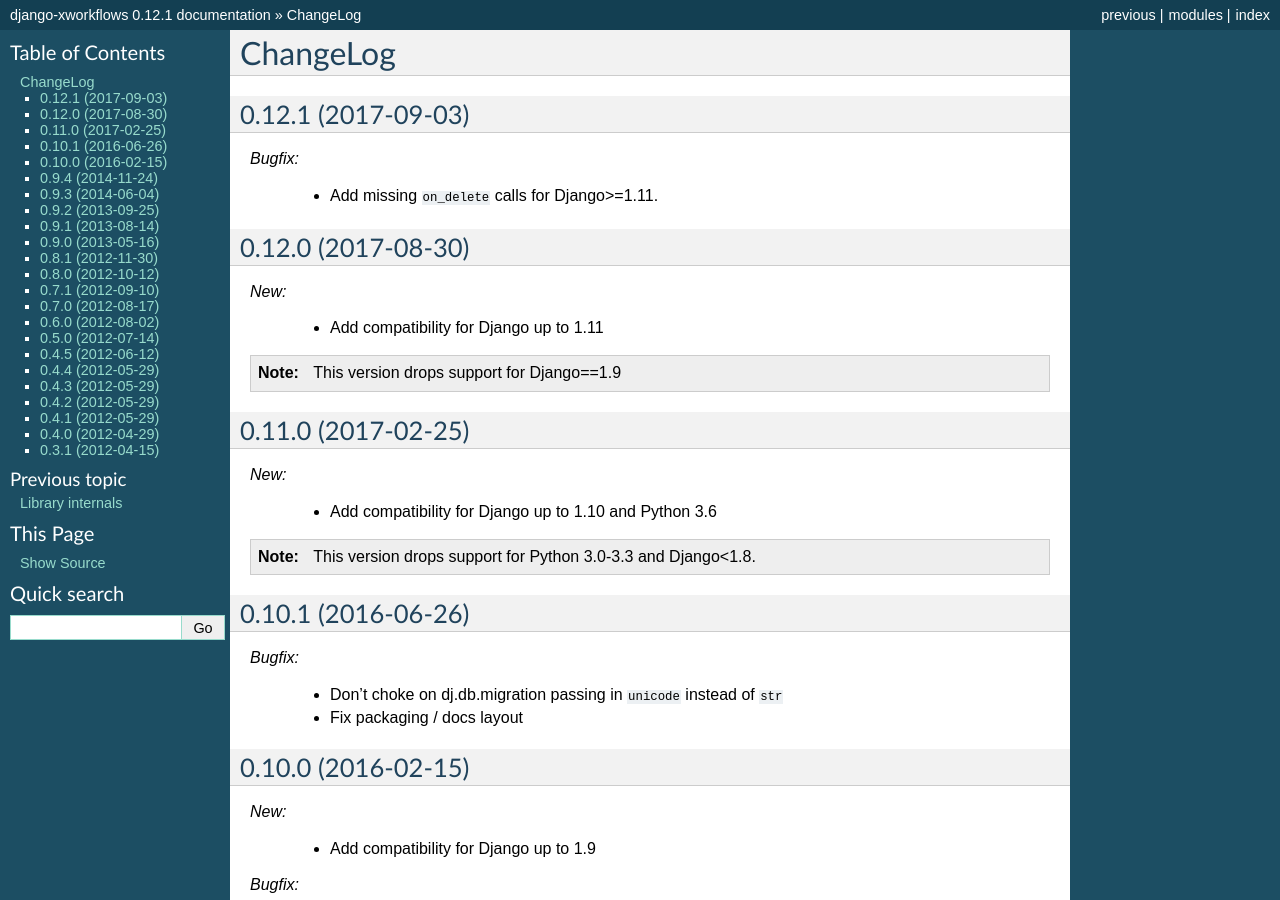
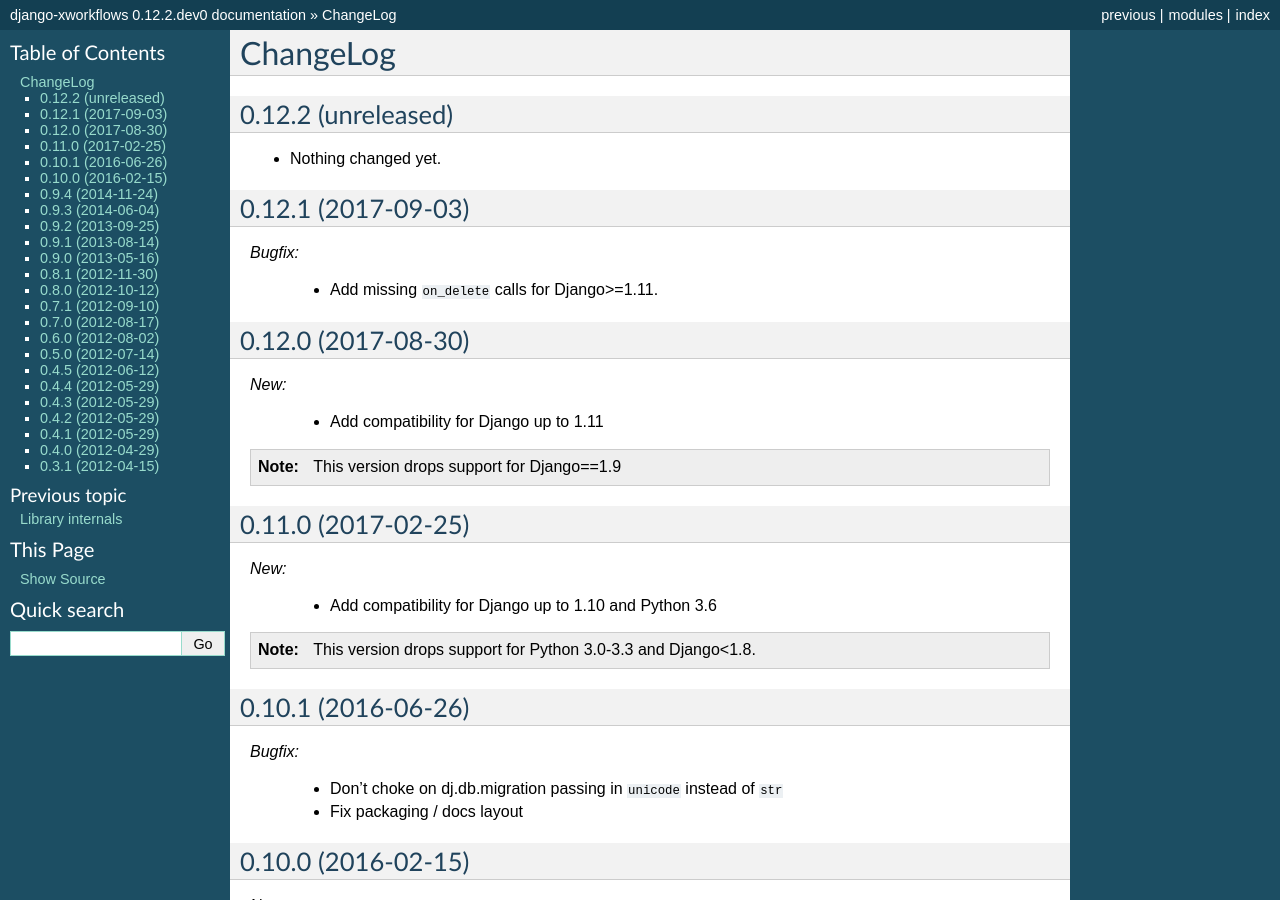
Before and after one commit to rbarrois/django_xworkflows, a Sphinx documentation site: the page built from docs/changelog.rst, in a window 1280 px wide and 900 px high. Built offline with Sphinx 7.4.7, drawn with Linux system fonts in a browser that asks for light colours; some of the changed text lies outside the part shown.

Commit message:
Back to development: 0.12.2

```diff
--- a/django_xworkflows/__init__.py
+++ b/django_xworkflows/__init__.py
@@ -2,5 +2,5 @@
 # Copyright (c) 2011-2013 Raphaël Barrois
 # This code is distributed under the two-clause BSD license.
 
-__version__ = '0.12.1'
+__version__ = '0.12.2.dev0'
 __author__ = 'Raphaël Barrois <raphael.barrois+xworkflows@polytechnique.org>'
--- a/docs/changelog.rst
+++ b/docs/changelog.rst
@@ -1,5 +1,11 @@
 ChangeLog
 =========
+
+0.12.2 (unreleased)
+-------------------
+
+- Nothing changed yet.
+
 
 0.12.1 (2017-09-03)
 -------------------
```
